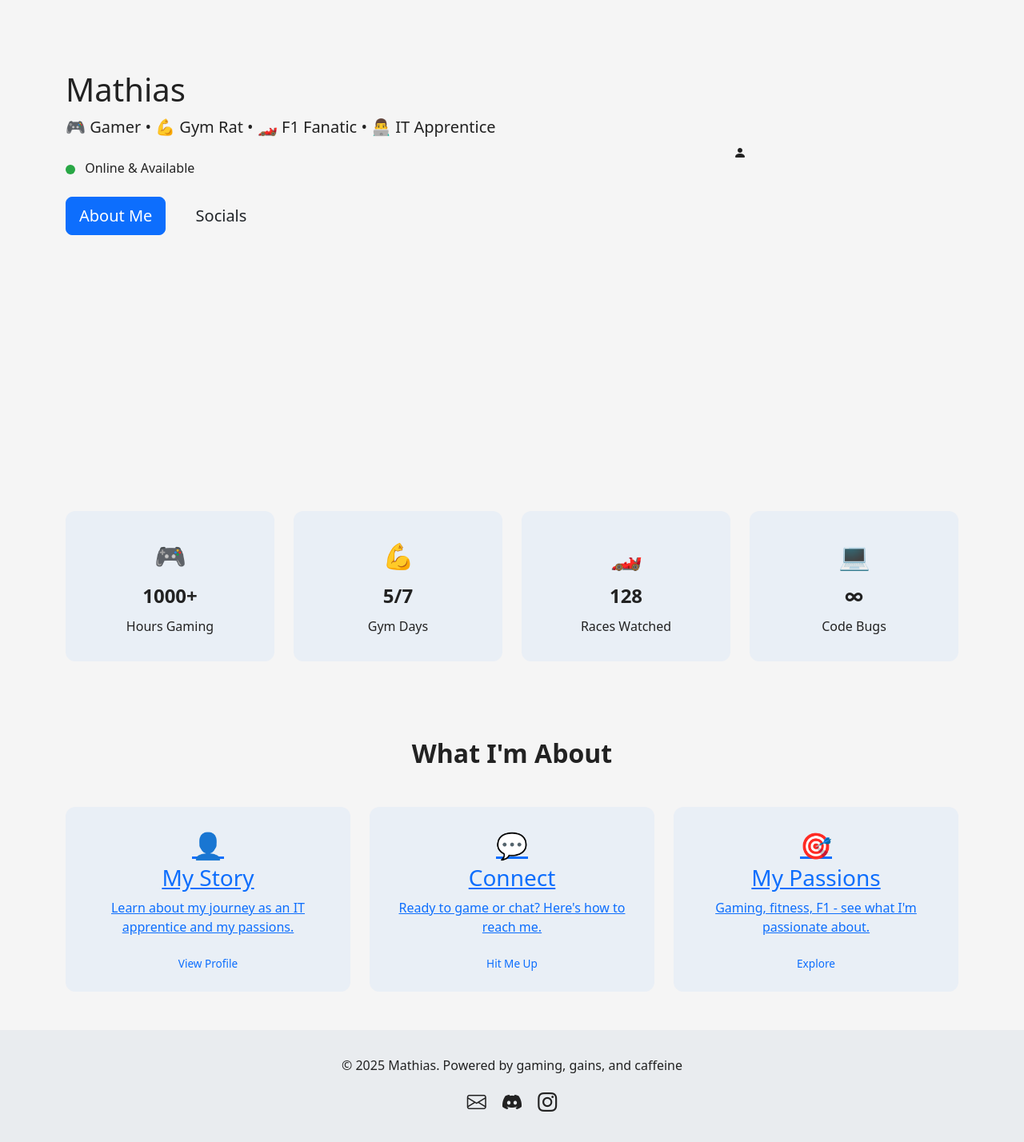
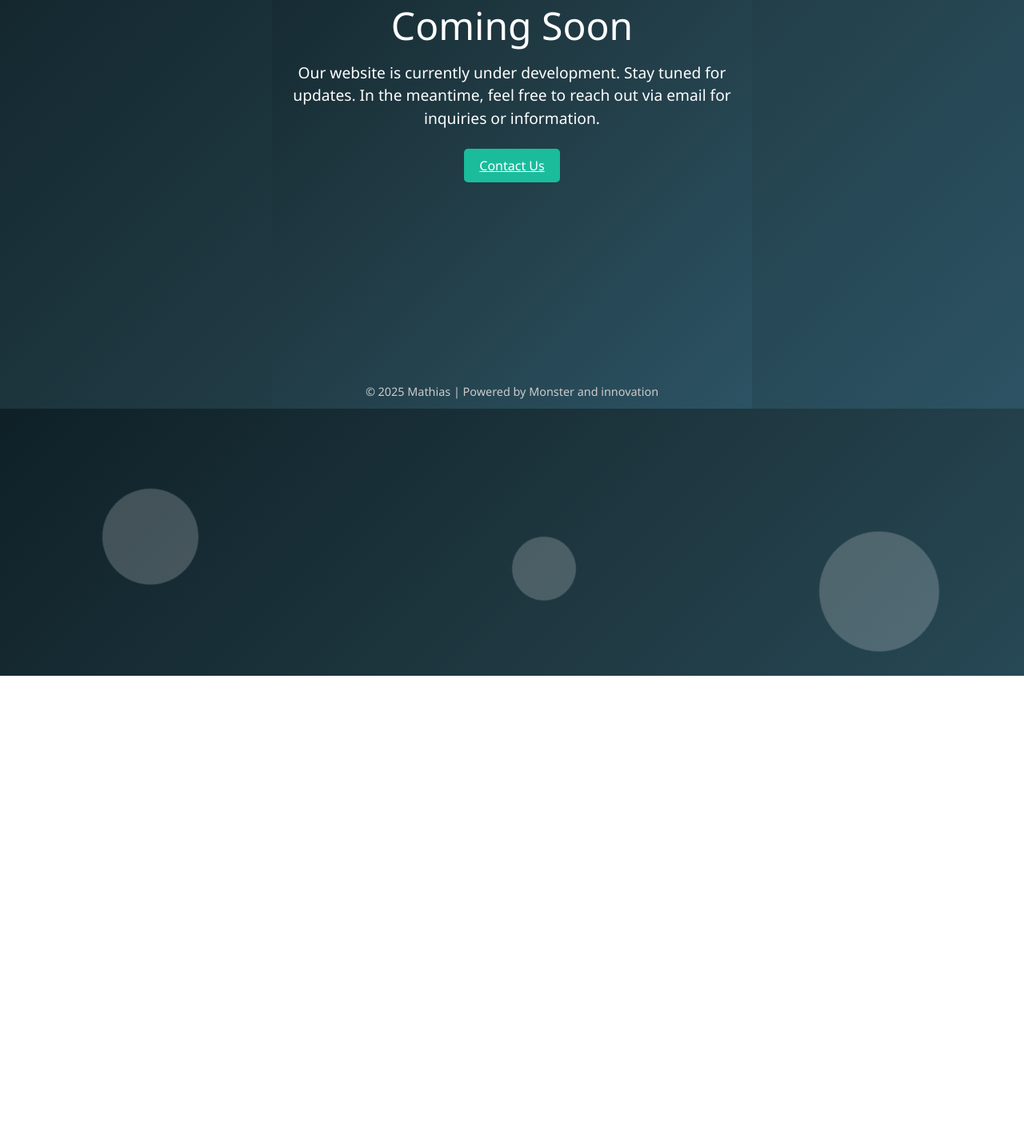
Before and after one commit to UnderTaker-dev/My-Sites, a plain HTML site: page index.html in a window 1280 px wide. Shown: the part 289-1717 px from the top of the page at 80% size. After the commit the page ends 1134 px from the top, so only its background shows below. Drawn offline with nearby package versions, Linux system fonts and the light colour scheme.

Commit message:
rewamp, coming soon page

```diff
--- a/app.js
+++ /dev/null
@@ -1,18 +0,0 @@
-const themeToggle = document.getElementById('themeToggle');
-const themeIcon = document.getElementById('themeIcon');
-
-function setTheme(mode){
-    document.body.className = mode;
-    localStorage.setItem('theme', mode);
-    themeIcon.className = mode === 'dark' ? 'bi bi-sun' : 'bi bi-moon';
-}
-
-// Load saved theme
-const savedTheme = localStorage.getItem('theme') || 'light';
-setTheme(savedTheme);
-
-// Toggle
-themeToggle.addEventListener('click', () => {
-    const newTheme = document.body.className === 'light' ? 'dark' : 'light';
-    setTheme(newTheme);
-});
--- a/index.html
+++ b/index.html
@@ -3,142 +3,109 @@
 <head>
 <meta charset="UTF-8">
 <meta name="viewport" content="width=device-width, initial-scale=1.0">
-<title>Mathias - Gamer • Gym Rat • F1 Fan</title>
-<link rel="stylesheet" href="styles.css">
+<title>Coming Soon</title>
 <link href="https://cdn.jsdelivr.net/npm/bootstrap@5.3.0/dist/css/bootstrap.min.css" rel="stylesheet">
-<link href="https://cdn.jsdelivr.net/npm/bootstrap-icons@1.10.0/font/bootstrap-icons.css" rel="stylesheet">
+<style>
+/* ====== BASE STYLES ====== */
+body, html {
+    margin: 0;
+    padding: 0;
+    height: 100%;
+    font-family: 'Segoe UI', Tahoma, Geneva, Verdana, sans-serif;
+    background: linear-gradient(135deg, #0f2027, #203a43, #2c5364);
+    color: #fff;
+    display: flex;
+    flex-direction: column;
+    justify-content: center;
+    align-items: center;
+    text-align: center;
+    overflow: hidden;
+}
+
+.main-message {
+    max-width: 600px;
+    z-index: 10;
+    animation: fadeIn 1.5s ease forwards;
+}
+
+.main-message h1 {
+    font-size: 3rem;
+    margin-bottom: 1rem;
+}
+
+.main-message p {
+    font-size: 1.2rem;
+    margin-bottom: 2rem;
+    line-height: 1.5;
+}
+
+@keyframes fadeIn {
+    0% { opacity: 0; transform: translateY(-20px); }
+    100% { opacity: 1; transform: translateY(0); }
+}
+
+/* ====== BUTTON ====== */
+.btn-contact {
+    background-color: #1abc9c;
+    border: none;
+    padding: 0.6rem 1.2rem;
+    font-size: 1rem;
+    border-radius: 5px;
+    color: #fff;
+    transition: transform 0.2s, background 0.3s;
+}
+
+.btn-contact:hover {
+    transform: scale(1.05);
+    background-color: #16a085;
+}
+
+/* ====== FOOTER ====== */
+.footer {
+    position: absolute;
+    bottom: 10px;
+    text-align: center;
+    width: 100%;
+    font-size: 0.9rem;
+    color: #ccc;
+}
+
+/* ====== SUBTLE BACKGROUND ANIMATION ====== */
+.background-circle {
+    position: absolute;
+    border-radius: 50%;
+    opacity: 0.2;
+    background: #fff;
+    animation: floatCircle 20s linear infinite;
+}
+
+@keyframes floatCircle {
+    0% { transform: translateY(100vh) rotate(0deg); }
+    100% { transform: translateY(-50vh) rotate(360deg); }
+}
+
+/* Random positions for background circles */
+#circle1 { width: 120px; height: 120px; left: 10%; animation-duration: 25s; }
+#circle2 { width: 80px; height: 80px; left: 50%; animation-duration: 30s; }
+#circle3 { width: 150px; height: 150px; left: 80%; animation-duration: 35s; }
+</style>
 </head>
 <body>
 
-<nav class="navbar navbar-expand-lg fixed-top">
-<div class="container">
-  <a class="navbar-brand" href="index.html"><i class="bi bi-controller me-2"></i>Mathias</a>
-  <button class="navbar-toggler" type="button" data-bs-toggle="collapse" data-bs-target="#navbarNav">
-    <span class="navbar-toggler-icon"></span>
-  </button>
-  <div class="collapse navbar-collapse" id="navbarNav">
-    <ul class="navbar-nav ms-auto">
-      <li class="nav-item"><a class="nav-link active" href="index.html">Home</a></li>
-      <li class="nav-item"><a class="nav-link" href="about.html">About</a></li>
-      <li class="nav-item"><a class="nav-link" href="socials.html">Socials</a></li>
-      <li class="nav-item">
-        <button class="btn theme-toggle" id="themeToggle"><i class="bi bi-moon" id="themeIcon"></i></button>
-      </li>
-    </ul>
-  </div>
+<!-- Background circles -->
+<div class="background-circle" id="circle1"></div>
+<div class="background-circle" id="circle2"></div>
+<div class="background-circle" id="circle3"></div>
+
+<div class="main-message">
+    <h1>Coming Soon</h1>
+    <p>Our website is currently under development. Stay tuned for updates. In the meantime, feel free to reach out via email for inquiries or information.</p>
+    <a href="mailto:me@mathi4s.com" class="btn-contact">Contact Us</a>
 </div>
-</nav>
 
-<section class="hero d-flex align-items-center">
-<div class="container">
-  <div class="row align-items-center min-vh-100">
-    <div class="col-lg-6">
-      <h1>Mathias</h1>
-      <p class="lead mb-4 gaming-subtitle">🎮 Gamer • 💪 Gym Rat • 🏎️ F1 Fanatic • 👨‍💻 IT Apprentice</p>
-      <div class="status mb-4">
-        <span class="status-dot online"></span>
-        <span class="status-text">Online & Available</span>
-      </div>
-      <div class="hero-buttons">
-        <a href="about.html" class="btn btn-primary btn-lg me-3">About Me</a>
-        <a href="socials.html" class="btn btn-outline btn-lg">Socials</a>
-      </div>
-    </div>
-    <div class="col-lg-6 text-center">
-      <div class="avatar-circle"><i class="bi bi-person-fill"></i></div>
-    </div>
-  </div>
-</div>
-</section>
-
-<!-- Stats -->
-<section class="stats py-5">
-<div class="container">
-  <div class="row g-4 text-center">
-    <div class="col-md-3 col-6">
-      <div class="stat-card">
-        <div class="stat-icon">🎮</div>
-        <div class="stat-number">1000+</div>
-        <div class="stat-label">Hours Gaming</div>
-      </div>
-    </div>
-    <div class="col-md-3 col-6">
-      <div class="stat-card">
-        <div class="stat-icon">💪</div>
-        <div class="stat-number">5/7</div>
-        <div class="stat-label">Gym Days</div>
-      </div>
-    </div>
-    <div class="col-md-3 col-6">
-      <div class="stat-card">
-        <div class="stat-icon">🏎️</div>
-        <div class="stat-number">128</div>
-        <div class="stat-label">Races Watched</div>
-      </div>
-    </div>
-    <div class="col-md-3 col-6">
-      <div class="stat-card">
-        <div class="stat-icon">💻</div>
-        <div class="stat-number">∞</div>
-        <div class="stat-label">Code Bugs</div>
-      </div>
-    </div>
-  </div>
-</div>
-</section>
-
-<!-- Features -->
-<section class="features py-5">
-<div class="container">
-  <h2 class="text-center mb-5 section-title">What I'm About</h2>
-  <div class="row g-4">
-    <div class="col-md-4">
-      <a href="about.html" class="feature-link">
-        <div class="feature-card">
-          <div class="feature-icon">👤</div>
-          <h3>My Story</h3>
-          <p>Learn about my journey as an IT apprentice and my passions.</p>
-          <span class="feature-badge">View Profile</span>
-        </div>
-      </a>
-    </div>
-    <div class="col-md-4">
-      <a href="socials.html" class="feature-link">
-        <div class="feature-card">
-          <div class="feature-icon">💬</div>
-          <h3>Connect</h3>
-          <p>Ready to game or chat? Here's how to reach me.</p>
-          <span class="feature-badge">Hit Me Up</span>
-        </div>
-      </a>
-    </div>
-    <div class="col-md-4">
-      <a href="about.html#interests" class="feature-link">
-        <div class="feature-card">
-          <div class="feature-icon">🎯</div>
-          <h3>My Passions</h3>
-          <p>Gaming, fitness, F1 - see what I'm passionate about.</p>
-          <span class="feature-badge">Explore</span>
-        </div>
-      </a>
-    </div>
-  </div>
-</div>
-</section>
-
-<!-- Footer -->
-<footer class="footer mt-auto">
-<div class="container text-center">
-  <p class="mb-2">© <span id="footer-year">2025</span> Mathias. Powered by gaming, gains, and caffeine</p>
-  <div class="social-links">
-    <a href="mailto:me@mathi4s.com"><i class="bi bi-envelope"></i></a>
-    <a href="https://discord.com/users/397647326199676928"><i class="bi bi-discord"></i></a>
-    <a href="https://www.instagram.com/vyse_undertaker/"><i class="bi bi-instagram"></i></a>
-  </div>
-</div>
+<footer class="footer">
+    © 2025 Mathias | Powered by Monster and innovation
 </footer>
 
-<script src="https://cdn.jsdelivr.net/npm/bootstrap@5.3.0/dist/js/bootstrap.bundle.min.js"></script>
-<script src="app.js"></script>
 </body>
 </html>
--- a/styles.css
+++ /dev/null
@@ -1,216 +0,0 @@
-/* ========== BASE ========== */
-body {
-    font-family: 'Segoe UI', Tahoma, Geneva, Verdana, sans-serif;
-    margin: 0;
-    padding: 0;
-    transition: background 0.3s, color 0.3s;
-
-    /* Sticky footer layout */
-    display: flex;
-    flex-direction: column;
-    min-height: 100vh;
-}
-
-.main-content {
-    flex: 1; /* fill remaining space */
-}
-
-/* ========== LIGHT & DARK MODES ========== */
-body.light {
-    background: #f5f5f5;
-    color: #222;
-}
-
-body.dark {
-    background: #121212;
-    color: #eee;
-}
-
-/* ========== NAVBAR ========== */
-.navbar {
-    padding: 1rem 2rem;
-    transition: background 0.3s, color 0.3s;
-}
-
-body.light .navbar {
-    background: rgba(255, 255, 255, 0.9);
-    color: #222;
-}
-
-body.dark .navbar {
-    background: rgba(20, 20, 20, 0.95);
-    color: #eee;
-}
-
-.navbar a.nav-link {
-    color: inherit;
-    transition: color 0.3s;
-}
-.navbar a.nav-link:hover {
-    color: #0d6efd;
-}
-
-/* ========== HERO ========== */
-.hero {
-    display: flex;
-    align-items: center;
-    padding-top: 5rem;
-}
-
-.hero-content h1 {
-    font-weight: 800;
-    font-size: 3rem;
-}
-
-.hero-content p {
-    font-size: 1.2rem;
-    line-height: 1.6;
-}
-
-.hero-buttons .btn {
-    transition: all 0.2s ease;
-}
-
-.hero-buttons .btn:hover {
-    transform: translateY(-2px);
-}
-
-/* Status Dot */
-.status-dot {
-    display: inline-block;
-    width: 12px;
-    height: 12px;
-    border-radius: 50%;
-    margin-right: 0.5rem;
-    vertical-align: middle;
-}
-.status-dot.online { background: #28a745; }
-
-/* Status Text */
-.status-text {
-    font-weight: 500;
-    color: inherit;
-}
-
-/* ========== STATS ========== */
-.stats {
-    padding: 4rem 2rem;
-}
-
-.stat-card {
-    background: rgba(255, 255, 255, 0.05);
-    padding: 2rem;
-    border-radius: 12px;
-    transition: transform 0.3s, background 0.3s;
-    text-align: center;
-}
-
-body.light .stat-card {
-    background: rgba(0, 123, 255, 0.05);
-}
-
-body.dark .stat-card {
-    background: rgba(255, 255, 255, 0.05);
-}
-
-.stat-card:hover {
-    transform: translateY(-5px);
-}
-
-.stat-icon {
-    font-size: 2rem;
-}
-
-.stat-number {
-    font-size: 1.5rem;
-    font-weight: bold;
-    margin: 0.5rem 0;
-}
-
-.stat-label {
-    font-size: 1rem;
-}
-
-/* ========== FEATURES ========== */
-.features {
-    padding: 4rem 2rem;
-}
-
-.section-title {
-    font-size: 2rem;
-    font-weight: 700;
-}
-
-.feature-card {
-    background: rgba(255,255,255,0.05);
-    border-radius: 12px;
-    padding: 1.5rem;
-    transition: transform 0.3s, box-shadow 0.3s;
-    text-align: center;
-}
-
-body.light .feature-card {
-    background: rgba(0, 123, 255, 0.05);
-}
-
-body.dark .feature-card {
-    background: rgba(255,255,255,0.05);
-}
-
-.feature-card:hover {
-    transform: translateY(-5px);
-    box-shadow: 0 10px 20px rgba(0,0,0,0.2);
-}
-
-.feature-icon {
-    font-size: 2rem;
-}
-
-.feature-badge {
-    display: inline-block;
-    margin-top: 0.5rem;
-    font-size: 0.85rem;
-    color: #0d6efd;
-}
-
-/* ========== FOOTER ========== */
-.footer {
-    padding: 2rem;
-    text-align: center;
-    transition: background 0.3s, color 0.3s;
-}
-
-body.light .footer {
-    background: #e9ecef;
-    color: #222;
-}
-
-body.dark .footer {
-    background: #1a1a1a;
-    color: #eee;
-}
-
-.social-links {
-    margin-top: 1rem;
-}
-
-.social-links a {
-    margin: 0 0.5rem;
-    color: inherit;
-    font-size: 1.5rem;
-    transition: color 0.3s, transform 0.2s;
-}
-
-.social-links a:hover {
-    color: #0d6efd;
-    transform: translateY(-3px);
-}
-
-/* ========== THEME TOGGLE BUTTON ========== */
-.theme-toggle {
-    background: none;
-    border: none;
-    cursor: pointer;
-    color: inherit;
-    font-size: 1.2rem;
-}
```
Also changed, not shown: about.html (deleted, +0 -80 lines), socials.html (deleted, +0 -64 lines), 1 other file.
